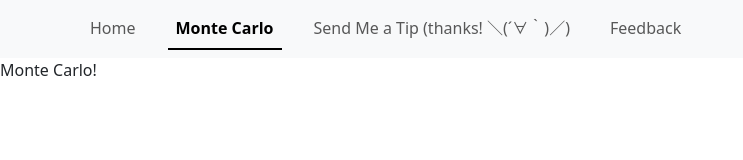
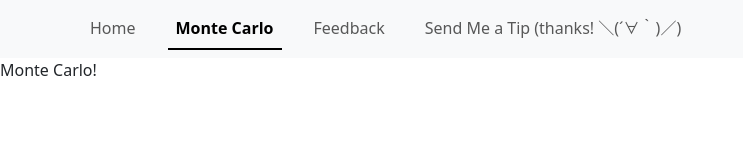
Before and after one commit to jmangel/low-priority-notifications, a React (Create React App) app: page /monte_carlo in a window 1280 px wide. Shown: the top 160 px of the page, without its empty margins (0-743 px from the left). Built offline with nearby package versions, Linux system fonts and the light colour scheme.

Commit message:
Reorder Feedback link before Venmo link

```diff
--- a/src/routes/root.tsx
+++ b/src/routes/root.tsx
@@ -13,8 +13,8 @@ export default function Root() {
             <Nav variant="underline" activeKey={location.pathname} className="me-auto">
               <Nav.Link as={Link} className="me-2" eventKey="/" to="/">Home</Nav.Link>
               <Nav.Link as={Link} className="me-2" eventKey="/monte_carlo" to="/monte_carlo">Monte Carlo</Nav.Link>
+              <Nav.Link as={Link} className="me-2" to="mailto:songscaler+dev-feeback-pretire@gmail.com" target="_blank">Feedback</Nav.Link>
               <Nav.Link as={Link} className="me-2" to="https://venmo.com/u/JohnMangel" target="_blank">Send Me a Tip (thanks! ＼(´∀｀)／)</Nav.Link>
-              <Nav.Link as={Link} className="me-2" to="mailto:songscaler+dev-feeback-pretire@gmail.com" target="_blank">Feedback</Nav.Link>
             </Nav>
           </Navbar.Collapse>
         </Container>
```
